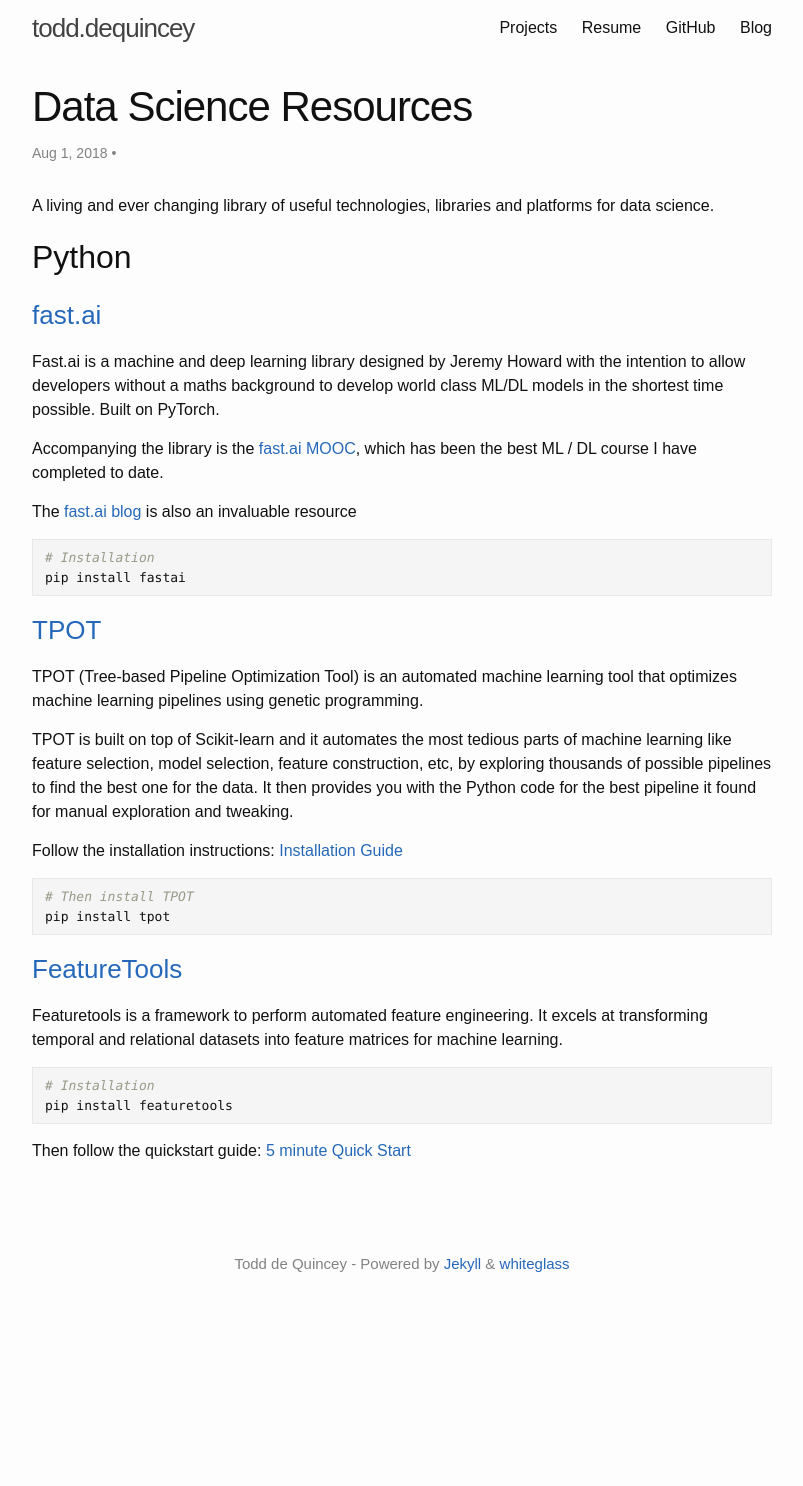
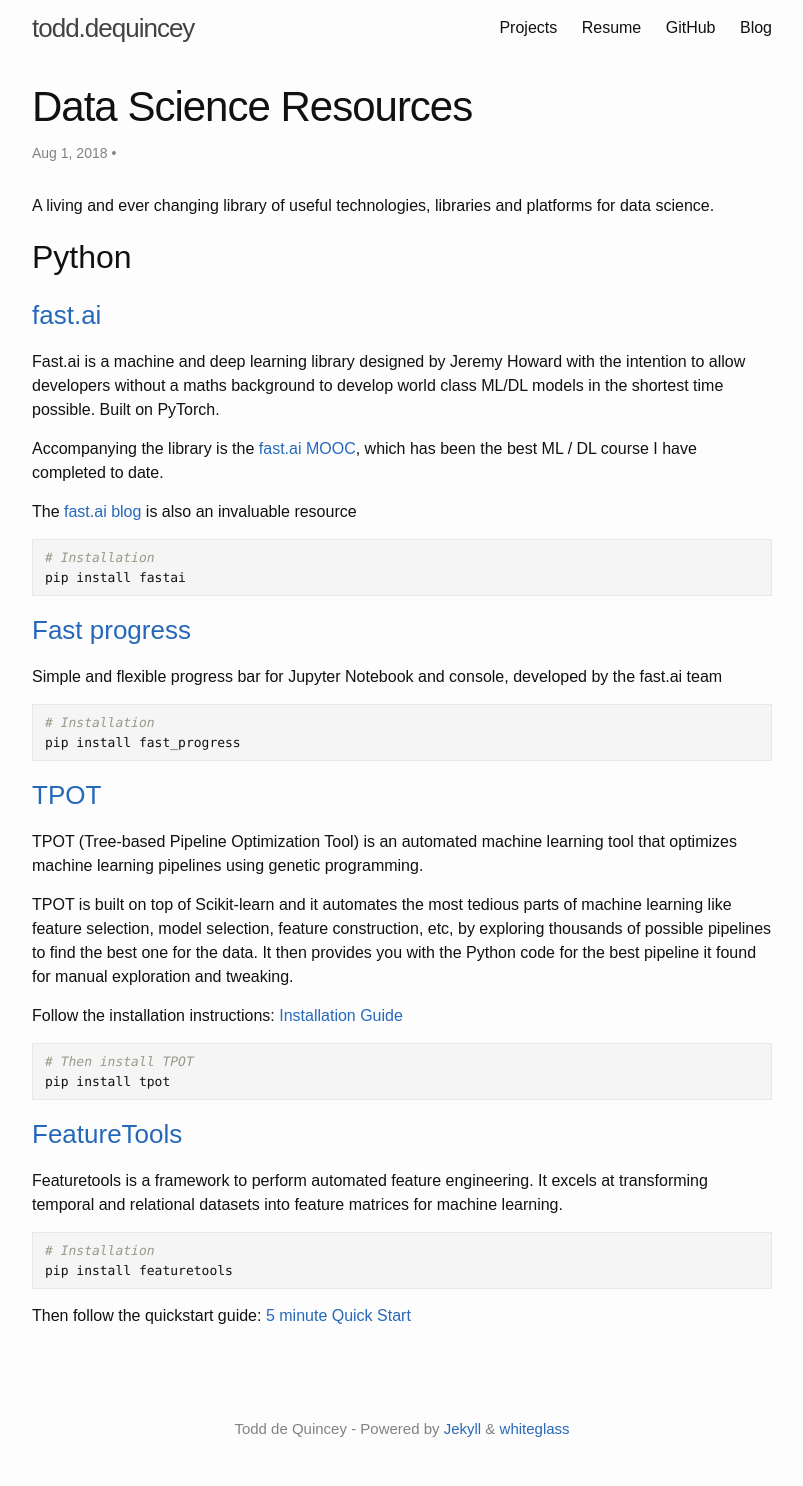
Before and after one commit to toddy86/dequincey.blog, a Jekyll site: the page built from _posts/2018-08-01-data-science-resources.md, in a window 1280 px wide. Shown: the whole page, without its empty margins (238-1041 px from the left). Built offline with Jekyll 4.4.1, drawn with Linux system fonts in a browser that asks for light colours; before the commit the page ends 1321 px from its top, so only the background shows below that.

Commit message:
fast_progress added to DS resource page

```diff
--- a/_posts/2018-08-01-data-science-resources.md
+++ b/_posts/2018-08-01-data-science-resources.md
@@ -23,7 +23,15 @@
 {% endhighlight %}
 
 
-<p></p>
+<h3><a href="https://github.com/fastai/fast_progress">Fast progress</a></h3>
+Simple and flexible progress bar for Jupyter Notebook and console, developed by the fast.ai team
+
+{% highlight ruby %}
+# Installation
+pip install fast_progress
+{% endhighlight %}
+
+
 <h3><a href="https://github.com/EpistasisLab/tpot">TPOT</a></h3>
 TPOT (Tree-based Pipeline Optimization Tool) is an automated machine learning tool that optimizes machine learning pipelines using genetic programming.
 
```
